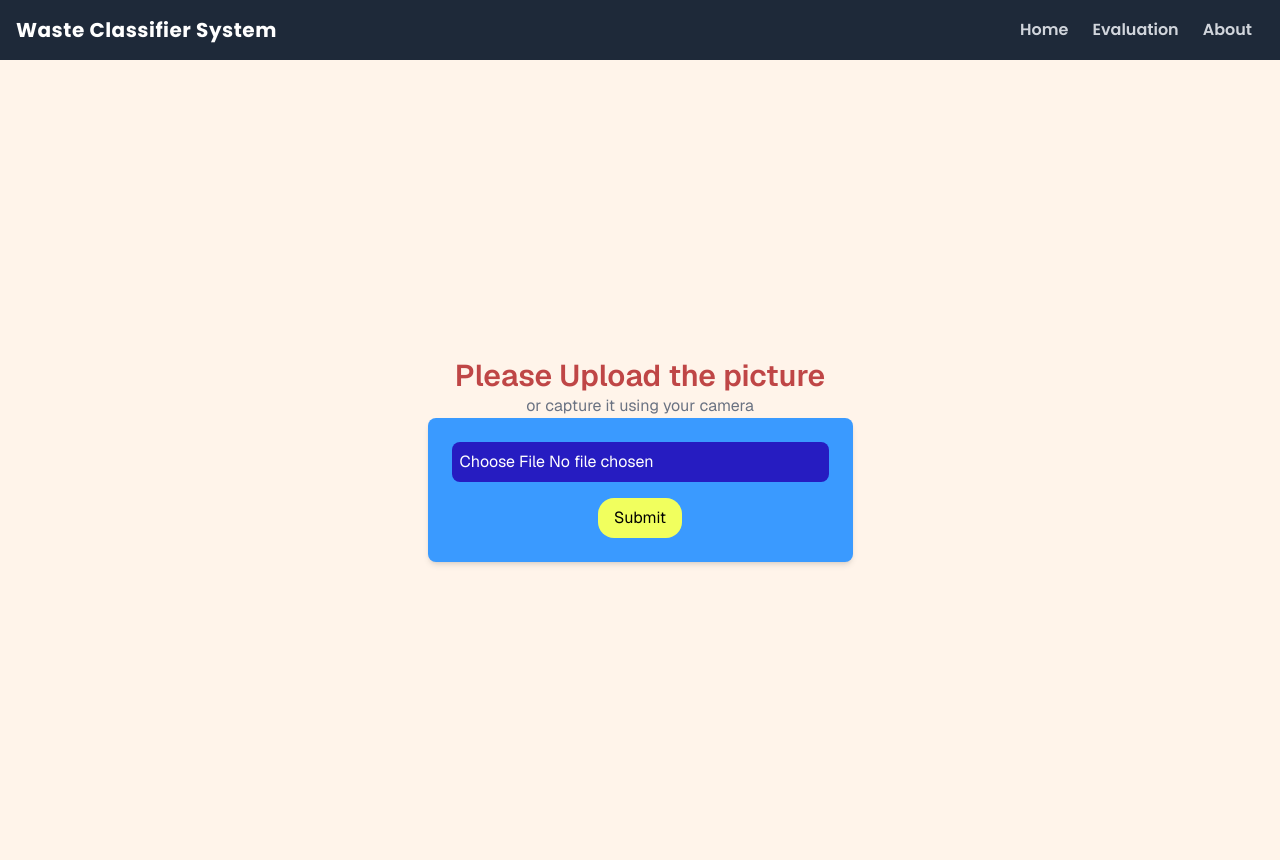
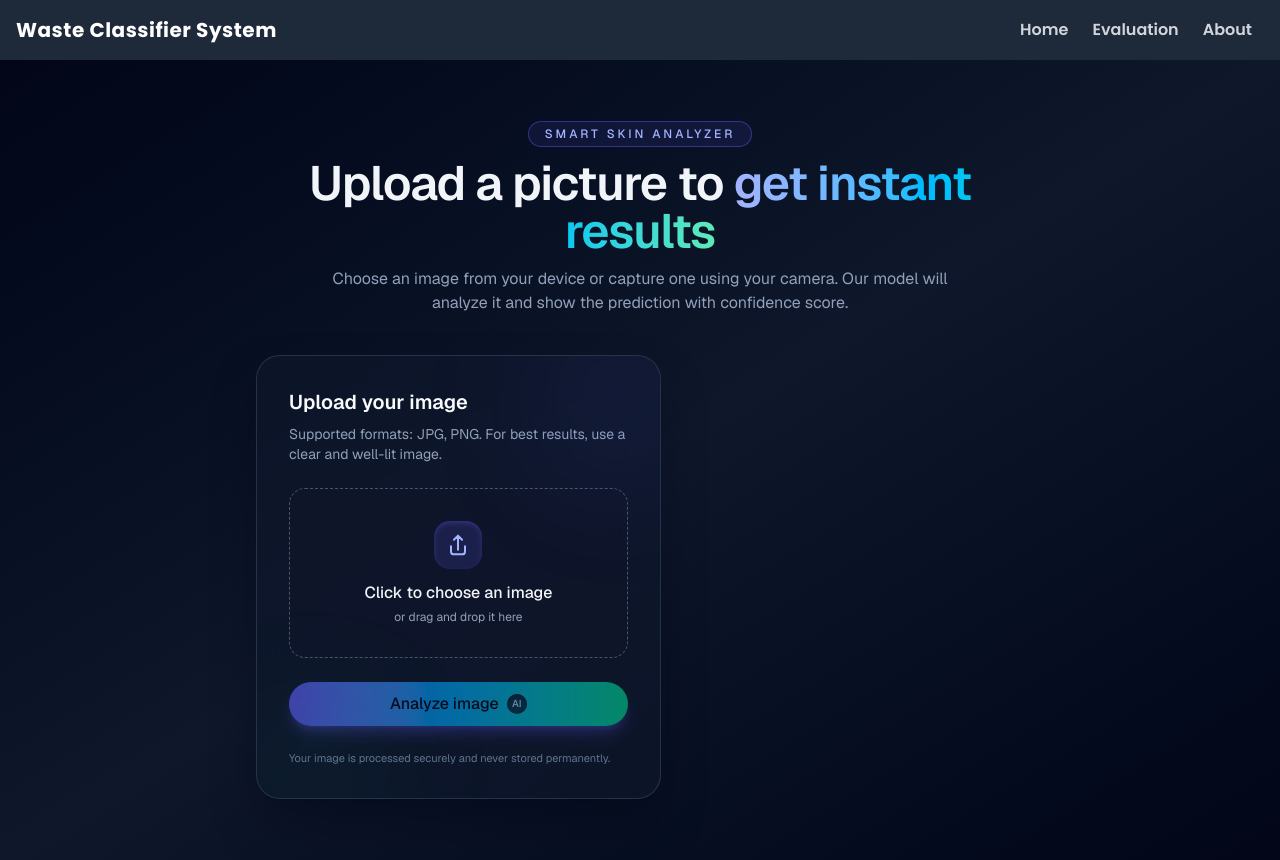
Before and after one commit to pikacoder44/waste-management-classifier, a Next.js app in the folder frontend/: page / in a window 1280 px wide. Built offline with nearby package versions, Linux system fonts and the light colour scheme.

Commit message:
Updated Design

```diff
--- a/frontend/app/page.tsx
+++ b/frontend/app/page.tsx
@@ -1,11 +1,12 @@
 "use client";
 import { useState } from "react";
 import Image from "next/image";
+
 export default function Home() {
-  const [file, setFile] = useState(null); // newly selected file
-  const [submittedFile, setSubmittedFile] = useState(null); // file actually submitted
-  const [result, setResult] = useState(null);
-  const [confidence, setConfidence] = useState(null);
+  const [file, setFile] = useState<File | null>(null); // newly selected file
+  const [submittedFile, setSubmittedFile] = useState<File | null>(null); // file actually submitted
+  const [result, setResult] = useState<string | null>(null);
+  const [confidence, setConfidence] = useState<number | null>(null);
 
   const upload_image = async () => {
     if (!file) return;
@@ -33,52 +34,194 @@ export default function Home() {
     }
   };
 
+  const hasResult = result && submittedFile;
+
   return (
-    <div className="flex flex-col min-h-screen items-center justify-center text-[#BF4646] bg-[#FFF4EA] font-sans">
-      <h3 className="text-3xl font-semibold  pb-0 mb-0">
-        Please Upload the picture
-      </h3>
-      <h5 className=" text-gray-500">or capture it using your camera</h5>
+    <div className="min-h-screen bg-linear-to-br from-slate-950 via-slate-900 to-slate-950 text-slate-100 flex items-center justify-center px-4 py-10 font-sans">
+      <div className="w-full max-w-3xl">
+        <div className="mb-10 text-center space-y-3">
+          <p className="inline-flex items-center gap-2 rounded-full border border-indigo-500/40 bg-indigo-500/10 px-4 py-1 text-xs font-medium uppercase tracking-[0.25em] text-indigo-300">
+            Smart Skin Analyzer
+          </p>
+          <h1 className="text-3xl sm:text-4xl md:text-5xl font-semibold tracking-tight">
+            Upload a picture to{" "}
+            <span className="bg-linear-to-r from-indigo-300 via-sky-400 to-emerald-300 bg-clip-text text-transparent">
+              get instant results
+            </span>
+          </h1>
+          <p className="text-sm sm:text-base text-slate-400 max-w-2xl mx-auto">
+            Choose an image from your device or capture one using your camera.
+            Our model will analyze it and show the prediction with confidence
+            score.
+          </p>
+        </div>
 
+        <div className="grid gap-8 md:grid-cols-[minmax(0,1.1fr)_minmax(0,0.9fr)] items-start">
           <form
-        className="flex flex-col items-center gap-4 bg-[#3A9AFF] p-6 rounded-lg shadow-md"
+            className="relative overflow-hidden rounded-3xl border border-slate-700/70 bg-slate-900/70 p-6 sm:p-8 shadow-2xl shadow-slate-950/60 backdrop-blur-xl flex flex-col gap-6"
             onSubmit={(e) => {
               e.preventDefault();
               upload_image();
             }}
           >
+            <div className="space-y-2">
+              <h2 className="text-lg sm:text-xl font-semibold text-slate-50">
+                Upload your image
+              </h2>
+              <p className="text-xs sm:text-sm text-slate-400">
+                Supported formats: JPG, PNG. For best results, use a clear and
+                well-lit image.
+              </p>
+            </div>
+
+            <label className="group relative flex cursor-pointer flex-col items-center justify-center rounded-2xl border border-dashed border-slate-600 bg-slate-900/60 px-4 py-8 text-center transition-all duration-300 hover:border-indigo-400/80 hover:bg-slate-900/90">
+              <div className="pointer-events-none space-y-3">
+                <div className="mx-auto flex h-12 w-12 items-center justify-center rounded-2xl bg-indigo-500/15 text-indigo-300 shadow-inner shadow-indigo-500/30 transition-transform duration-300 group-hover:scale-110">
+                  <svg
+                    xmlns="http://www.w3.org/2000/svg"
+                    viewBox="0 0 24 24"
+                    fill="none"
+                    stroke="currentColor"
+                    strokeWidth="1.7"
+                    className="h-7 w-7"
+                  >
+                    <path
+                      strokeLinecap="round"
+                      strokeLinejoin="round"
+                      d="M12 4v12m0-12L8.5 7.5M12 4l3.5 3.5M6 13v4.5A2.5 2.5 0 0 0 8.5 20h7a2.5 2.5 0 0 0 2.5-2.5V13"
+                    />
+                  </svg>
+                </div>
+                <div className="space-y-1">
+                  <p className="text-sm sm:text-base font-medium text-slate-100">
+                    Click to choose an image
+                  </p>
+                  <p className="text-xs text-slate-400">
+                    or drag and drop it here
+                  </p>
+                  {file && (
+                    <p className="mt-2 text-xs text-emerald-300">
+                      Selected: {file.name}
+                    </p>
+                  )}
+                </div>
+              </div>
               <input
                 type="file"
                 name="file"
                 accept="image/*"
-          onChange={(e) => setFile(e.target.files[0])}
-          className=" bg-[#261CC1] text-white rounded-lg p-2 cursor-pointer hover:p-3 transition-all duration-300"
+                onChange={(e) => setFile(e.target.files?.[0] ?? null)}
+                className="absolute inset-0 h-full w-full cursor-pointer opacity-0"
               />
+            </label>
 
             <button
               type="submit"
-          className="bg-[#F1FF5E] text-black px-4 py-2 rounded-2xl hover:bg-green-700 hover:text-white hover:px-5 cursor-pointer border-[#F1FF5E] transition-all duration-300"
+              className="inline-flex items-center justify-center rounded-full bg-linear-to-r from-indigo-500 via-sky-500 to-emerald-400 px-6 py-2.5 text-sm sm:text-base font-medium text-slate-950 shadow-lg shadow-indigo-500/40 transition-all duration-300 hover:brightness-110 hover:shadow-indigo-400/60 focus-visible:outline-none focus-visible:ring-2 focus-visible:ring-indigo-400 focus-visible:ring-offset-2 focus-visible:ring-offset-slate-950 disabled:cursor-not-allowed disabled:opacity-60"
+              disabled={!file}
             >
-          Submit
+              Analyze image
+              <span className="ml-2 inline-flex h-5 w-5 items-center justify-center rounded-full bg-slate-950/70 text-[10px] text-indigo-200 shadow-inner shadow-slate-900/80">
+                AI
+              </span>
             </button>
+
+            <p className="text-[11px] text-slate-500">
+              Your image is processed securely and never stored permanently.
+            </p>
+
+            <div className="pointer-events-none absolute -right-10 -top-10 h-40 w-40 rounded-full bg-indigo-500/10 blur-3xl" />
+            <div className="pointer-events-none absolute -bottom-16 -left-6 h-40 w-40 rounded-full bg-emerald-400/5 blur-3xl" />
           </form>
 
-      {result && submittedFile && (
-        <div className="mt-6 p-4 bg-green-100 rounded-lg shadow-md flex flex-col items-center">
+          <div
+            className={`relative transform rounded-3xl border border-slate-700/70 bg-slate-900/80 p-6 sm:p-7 shadow-2xl shadow-slate-950/60 backdrop-blur-xl transition-all duration-500 ease-out ${
+              hasResult
+                ? "opacity-100 translate-y-0 scale-100"
+                : "opacity-0 -translate-y-2 scale-95 pointer-events-none"
+            }`}
+          >
+            <div className="flex items-center justify-between gap-3 mb-4">
+              <div>
+                <p className="text-xs font-semibold uppercase tracking-[0.2em] text-slate-400">
+                  Result
+                </p>
+                <h2 className="text-lg sm:text-xl font-semibold text-slate-50">
+                  Prediction overview
+                </h2>
+              </div>
+              {hasResult && (
+                <span className="inline-flex items-center rounded-full bg-emerald-500/15 px-3 py-1 text-[11px] font-medium text-emerald-300 border border-emerald-400/40">
+                  Ready
+                </span>
+              )}
+            </div>
+
+            {hasResult ? (
+              <div className="space-y-4">
+                <div className="flex flex-col sm:flex-row gap-4 sm:items-center">
+                  <div className="relative mx-auto sm:mx-0 h-40 w-40 overflow-hidden rounded-2xl border border-slate-600/80 bg-slate-900/80 shadow-lg shadow-slate-950/80">
                     <Image
-            src={URL.createObjectURL(submittedFile)}
+                      src={URL.createObjectURL(submittedFile as File)}
                       alt="Uploaded Image"
                       width={200}
                       height={200}
-            className="mb-4 rounded-lg"
+                      className="h-full w-full object-cover"
                     />
-          <h4 className="text-xl font-semibold mb-2">Prediction Result:</h4>
-          <p className="text-lg">Predicted Class: {result}</p>
-          <p className="text-lg">
-            Confidence: {(confidence * 100).toFixed(2)}%
+                    <div className="pointer-events-none absolute inset-0 bg-linear-to-t from-slate-950/50 via-transparent to-transparent" />
+                  </div>
+
+                  <div className="flex-1 space-y-3">
+                    <div>
+                      <p className="text-xs font-medium uppercase tracking-[0.18em] text-slate-400">
+                        Predicted class
+                      </p>
+                      <p className="mt-1 inline-flex items-center rounded-full bg-slate-800 px-3 py-1 text-sm font-semibold text-indigo-200">
+                        {result}
+                      </p>
+                    </div>
+
+                    <div>
+                      <p className="text-xs font-medium uppercase tracking-[0.18em] text-slate-400">
+                        Confidence
+                      </p>
+                      <div className="mt-1 flex items-center gap-3">
+                        <p className="text-base font-semibold text-emerald-300">
+                          {(confidence * 100).toFixed(2)}%
+                        </p>
+                        <div className="relative h-2 flex-1 overflow-hidden rounded-full bg-slate-800">
+                          <div
+                            className="h-full rounded-full bg-linear-to-r from-emerald-400 via-sky-400 to-indigo-400 transition-all duration-500"
+                            style={{
+                              width: `${Math.min(
+                                100,
+                                Math.max(0, confidence * 100)
+                              ).toFixed(1)}%`,
+                            }}
+                          />
+                        </div>
+                      </div>
+                    </div>
+                  </div>
+                </div>
+
+                <p className="text-xs text-slate-500">
+                  This prediction is generated by your trained model. Use it as
+                  a decision aid, not a final diagnosis.
+                </p>
+              </div>
+            ) : (
+              <div className="flex h-full flex-col items-center justify-center text-center text-sm text-slate-500">
+                <p>No prediction yet.</p>
+                <p className="mt-1 text-xs text-slate-500">
+                  Upload an image and submit it to see the result here with a
+                  smooth reveal animation.
                 </p>
               </div>
             )}
           </div>
+        </div>
+      </div>
+    </div>
   );
 }
```
Lines whose indentation alone changed are shown as unchanged.
